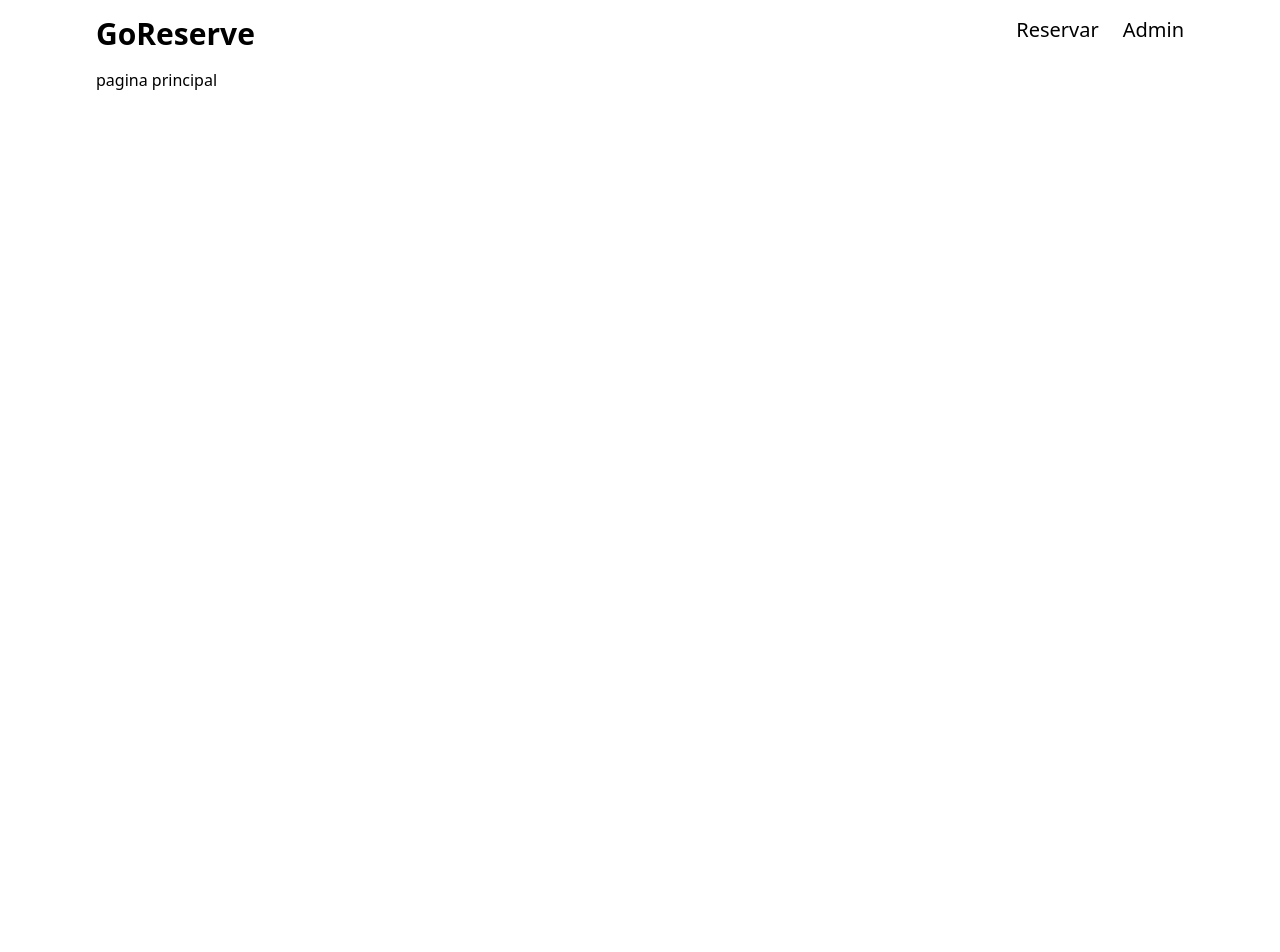
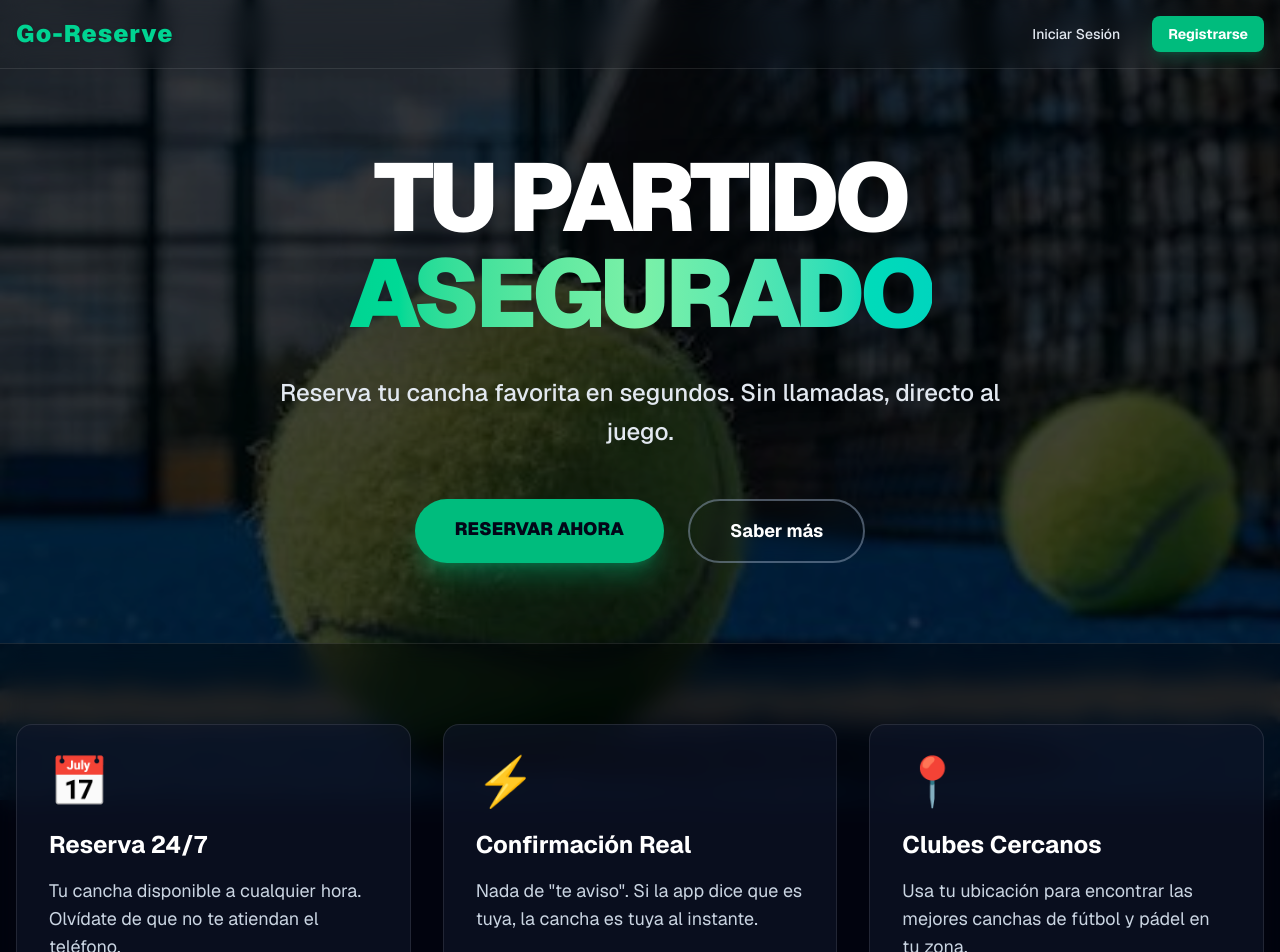
Before and after one commit to facundofernanddez/go-reserve, a Next.js app: page / in a window 1280 px wide. Shown: the top 952 px of the page. Before the commit the page ends 800 px from the top, so only its background shows below. Built offline with nearby package versions, Linux system fonts and the light colour scheme.

Commit message:
Creacion de page.tsx y modificacion de layout.tsx

```diff
--- a/app/auth/login/page.tsx
+++ b/app/auth/login/page.tsx
@@ -1,7 +1,8 @@
-
 "use client";
 
 import { useState } from "react";
+import { authClient } from "@/lib/auth-client";
+import { useRouter } from "next/navigation";
 import { Input } from "@/components/ui/input";
 import { Label } from "@/components/ui/label";
 import { Button } from "@/components/ui/button";
@@ -9,13 +10,29 @@ import { Button } from "@/components/ui/button";
 export default function LoginPage() {
   const [email, setEmail] = useState("");
   const [password, setPassword] = useState("");
+  const [isLoading, setIsLoading] = useState(false);
+
+  const router = useRouter();
 
   async function handleSubmit(e: React.FormEvent) {
     e.preventDefault();
+    setIsLoading(true); // 2. Bloqueamos el botón al empezar
 
-    console.log({ email, password });
-
-    alert("Formulario enviado (modo prueba)");
+    await authClient.signIn.email({
+      email,
+      password,
+    }, {
+      onSuccess: () => {
+        router.push("/dashboard");
+        router.refresh(); // Tip extra: actualiza la data de la sesión
+      },
+      onError: (ctx) => {
+        alert(ctx.error.message);
+        setIsLoading(false); // 3. Desbloqueamos si hubo error
+      }
+    });
+    // Nota: No desbloqueamos en onSuccess porque vamos a redirigir
+    // y no queremos que el usuario toque nada mientras cambia de página.
   }
 
   return (
--- a/app/auth/register/page.tsx
+++ b/app/auth/register/page.tsx
@@ -1,8 +1,93 @@
-import { authClient } from "@/lib/auth-client"
+"use client"; //para manejar inputs
 
-export default async function RegisterPage(){
-    const {data, error} = await authClient.signUp.email({
-        email, password, name, image, callbackURL: "/dashboard"
-    })
-    return <div>Pagina de registro</div>
+import { useState } from "react";
+import { authClient } from "@/lib/auth-client"; //cliente configurado
+import { useRouter } from "next/navigation";
+import { Input } from "@/components/ui/input";
+import { Label } from "@/components/ui/label";
+import { Button } from "@/components/ui/button";
+import { Loader2 } from "lucide-react";
+
+export default function RegisterPage() {
+  const router = useRouter();
+
+  //Estados para capturar lo que escribe el usuario
+  const [name, setName] = useState("");
+  const [email, setEmail] = useState("");
+  const [password, setPassword] = useState("");
+  const [isLoading, setIsLoading] = useState(false);
+
+  async function handleRegister(e: React.FormEvent) {
+    e.preventDefault();
+    setIsLoading(true);
+
+    //Llamada a la función de registro
+    await authClient.signUp.email({
+        email: email,
+        password: password,
+        name: name,
+        callbackURL: "/dashboard", // A donde va si sale bien
+        // image: "" -> OJO: El tema de la imagen es complejo (ver nota abajo)
+    }, {
+        onSuccess: (ctx) => {
+            //mando al login o al dashboard.
+            router.push("/login");
+        },
+        onError: (ctx) => {
+            alert(ctx.error.message);
+            setIsLoading(false);
+        }
+    });
+  }
+
+  return (
+    <div className="flex min-h-screen items-center justify-center bg-gray-900">
+      <form onSubmit={handleRegister} className="bg-slate-800 p-8 w-full max-w-sm rounded-xl border border-slate-700 space-y-4">
+        <h1 className="text-center text-2xl font-bold text-white">Crear cuenta</h1>
+
+        {/* Campo Nombre */}
+        <div className="space-y-2">
+            <Label className="text-white">Apellido y Nombre</Label>
+            <Input
+                required
+                value={name}
+                onChange={(e) => setName(e.target.value)}
+                placeholder="Juan Perez"
+                className="text-white"
+            />
+        </div>
+
+        {/* Campo Email */}
+        <div className="space-y-2">
+            <Label className="text-white">Email</Label>
+            <Input
+                required
+                type="email"
+                value={email}
+                onChange={(e) => setEmail(e.target.value)}
+                placeholder="juan@ejemplo.com"
+                className="text-white"
+            />
+        </div>
+
+        {/* Campo Password */}
+        <div className="space-y-2">
+            <Label className="text-white">Contraseña</Label>
+            <Input
+                required
+                type="password"
+                value={password}
+                onChange={(e) => setPassword(e.target.value)}
+                placeholder="******"
+                className="text-white"
+            />
+        </div>
+
+        <Button type="submit" className="w-full" disabled={isLoading}>
+          {isLoading ? <Loader2 className="animate-spin mr-2"/> : null}
+          Registrarse
+        </Button>
+      </form>
+    </div>
+  );
 }
--- a/app/layout.tsx
+++ b/app/layout.tsx
@@ -1,7 +1,6 @@
 import type { Metadata } from "next";
 import { Geist, Geist_Mono } from "next/font/google";
 import "./globals.css";
-import NavBar from "./(components)/Navbar";
 
 const geistSans = Geist({
   variable: "--font-geist-sans",
@@ -14,8 +13,8 @@ const geistMono = Geist_Mono({
 });
 
 export const metadata: Metadata = {
-  title: "Create Next App",
-  description: "Generated by create next app",
+  title: "Go-Reserve",
+  description: "Reserva tu cancha al instante",
 };
 
 export default function RootLayout({
@@ -26,12 +25,13 @@ export default function RootLayout({
   return (
     <html lang="en">
       <body
-        className={`${geistSans.variable} ${geistMono.variable} bg-white text-black h-full`}
+        className={`${geistSans.variable} ${geistMono.variable} bg-slate-950 text-slate-100 h-full`}
       >
-        <main className="max-w-6xl mx-auto px-4 sm:px-6 lg:px-8">
+        {/*<main className="max-w-6xl mx-auto px-4 sm:px-6 lg:px-8">
           <NavBar />
           {children}
-        </main>
+        </main>*/}
+        {children}
       </body>
     </html>
   );
--- a/app/page.tsx
+++ b/app/page.tsx
@@ -1,3 +1,123 @@
-export default function Home() {
-  return <div>pagina principal</div>;
+import Link from "next/link";
+
+export default function HomePage() {
+  return (
+    // CONTENEDOR PRINCIPAL: Asegura que ocupe al menos toda la pantalla
+    <div className="relative min-h-screen w-full flex flex-col font-sans overflow-hidden">
+
+      {/* --- ZONA DE FONDOS (Fixed para que no se mueva al hacer scroll) --- */}
+      <div className="fixed inset-0 z-0">
+
+        {/* CAPA 1: Imagen de PÁDEL (Derecha - Fondo base) */}
+        <div className="absolute inset-0">
+          <img
+            src="/padel.jpg"
+            alt="Fondo de pagina principal"
+            className="w-full h-full object-cover object-center"
+          />
+           {/* Overlay oscuro para el lado del pádel */}
+          <div className="absolute inset-0 bg-black/60"></div>
+        </div>
+
+        {/* CAPA 3: Overlay general para unificar (opcional) */}
+        <div className="absolute inset-0 bg-black/30"></div>
+      </div>
+
+
+      {/* --- CONTENIDO (Va encima del fondo con z-10) --- */}
+      {/* flex-1 asegura que este contenedor ocupe todo el espacio disponible */}
+      <div className="relative z-10 flex-1 flex flex-col">
+
+        {/* 1. NAVBAR */}
+        <header className="border-b border-white/10 backdrop-blur-md sticky top-0">
+          <div className="container mx-auto px-4 py-4 flex justify-between items-center">
+            <div className="text-2xl font-black text-emerald-400 tracking-wider drop-shadow-sm">
+              Go-Reserve
+            </div>
+
+            <nav className="flex gap-4">
+              <Link
+                href="/auth/login"
+                className="px-4 py-2 text-sm font-medium text-slate-200 hover:text-white transition-colors"
+              >
+                Iniciar Sesión
+              </Link>
+              <Link
+                href="/auth/register"
+                className="bg-emerald-500 hover:bg-emerald-600 text-white text-sm px-4 py-2 rounded-md transition-colors font-bold shadow-lg shadow-emerald-500/20"
+              >
+                Registrarse
+              </Link>
+            </nav>
+          </div>
+        </header>
+
+        {/* 2. HERO SECTION */}
+        {/* flex-1 aquí empuja el footer hacia abajo */}
+        <main className="flex-1 flex flex-col items-center justify-center text-center px-4 py-20">
+          <h1 className="text-5xl md:text-8xl font-black mb-8 tracking-tighter text-white drop-shadow-2xl">
+            TU PARTIDO <br />
+            <span className="text-transparent bg-clip-text bg-gradient-to-r from-emerald-400 via-green-300 to-teal-400">
+              ASEGURADO
+            </span>
+          </h1>
+
+          <p className="text-xl md:text-2xl text-slate-200 max-w-3xl mb-12 drop-shadow-lg font-medium leading-relaxed">
+            Reserva tu cancha favorita en segundos. Sin llamadas, directo al juego.
+          </p>
+
+          <div className="flex flex-col sm:flex-row gap-6">
+            <Link
+              href="/app/components"
+              className="bg-emerald-500 hover:bg-emerald-400 text-slate-950 text-lg px-10 py-4 rounded-full font-black transition-all transform hover:scale-105 shadow-xl shadow-emerald-500/30"
+            >
+              RESERVAR AHORA
+            </Link>
+            <Link
+              href="/about"
+              className="border-2 border-slate-400/50 hover:border-white text-white text-lg px-10 py-4 rounded-full font-bold transition-all hover:bg-white/10 backdrop-blur-sm"
+            >
+              Saber más
+            </Link>
+          </div>
+        </main>
+
+        {/* 3. FEATURES */}
+        <section className="py-20 bg-black/40 backdrop-blur-md border-t border-white/10">
+          <div className="container mx-auto px-4 grid md:grid-cols-3 gap-8">
+            {/* Tarjetas con fondo semi-transparente */}
+            <div className="p-8 rounded-2xl bg-slate-900/60 border border-white/10 hover:border-emerald-500/50 transition-all hover:-translate-y-1">
+              <div className="text-5xl mb-6">📅</div>
+              <h3 className="text-2xl font-bold mb-4 text-white">Reserva 24/7</h3>
+              <p className="text-slate-300 text-lg">
+                Tu cancha disponible a cualquier hora. Olvídate de que no te atiendan el teléfono.
+              </p>
+            </div>
+
+            <div className="p-8 rounded-2xl bg-slate-900/60 border border-white/10 hover:border-emerald-500/50 transition-all hover:-translate-y-1">
+              <div className="text-5xl mb-6">⚡</div>
+              <h3 className="text-2xl font-bold mb-4 text-white">Confirmación Real</h3>
+              <p className="text-slate-300 text-lg">
+                Nada de "te aviso". Si la app dice que es tuya, la cancha es tuya al instante.
+              </p>
+            </div>
+
+            <div className="p-8 rounded-2xl bg-slate-900/60 border border-white/10 hover:border-emerald-500/50 transition-all hover:-translate-y-1">
+              <div className="text-5xl mb-6">📍</div>
+              <h3 className="text-2xl font-bold mb-4 text-white">Clubes Cercanos</h3>
+              <p className="text-slate-300 text-lg">
+                Usa tu ubicación para encontrar las mejores canchas de fútbol y pádel en tu zona.
+              </p>
+            </div>
+          </div>
+        </section>
+
+        {/* 4. Footer */}
+        <footer className="py-8 text-center text-slate-400 text-sm border-t border-white/10 bg-black/60 backdrop-blur-md font-medium">
+          <p>© 2024 Go-Reserve. Fútbol & Pádel.</p>
+        </footer>
+
+      </div>
+    </div>
+  );
 }
```
Also changed, not shown: public/futbol.jpg (added), public/padel.jpg (added).
